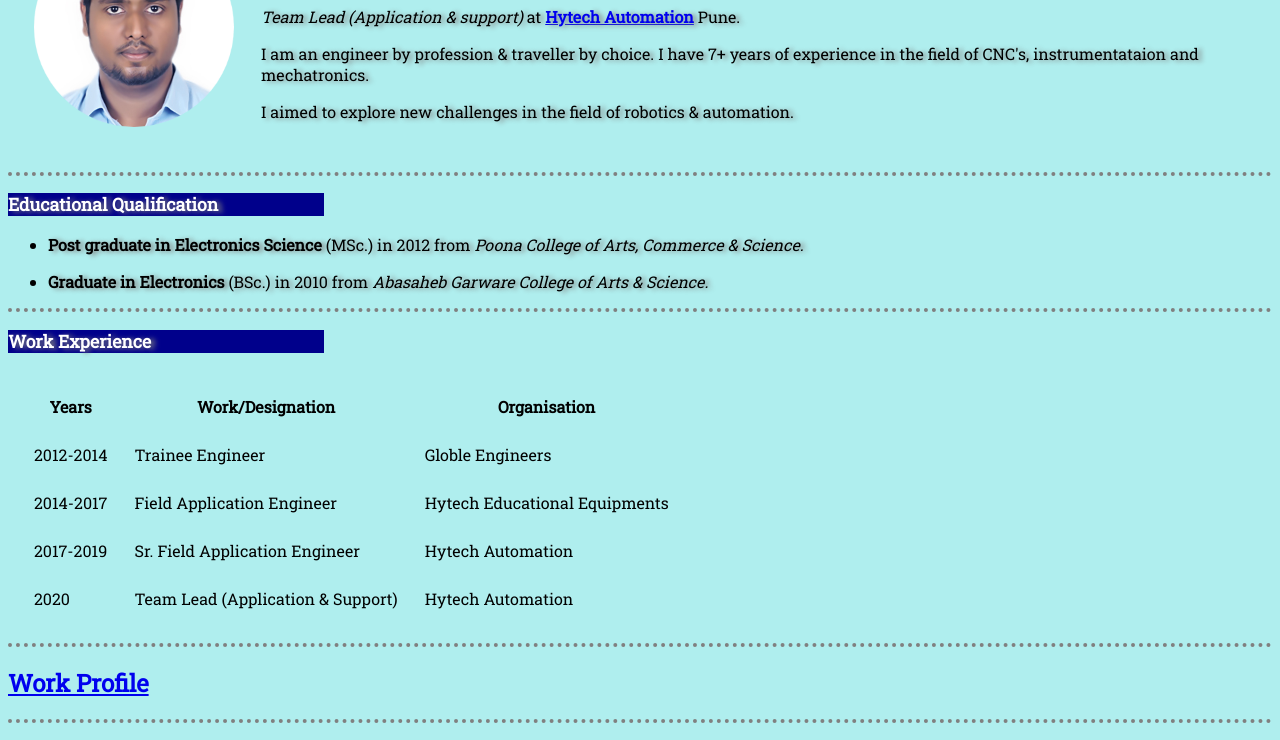
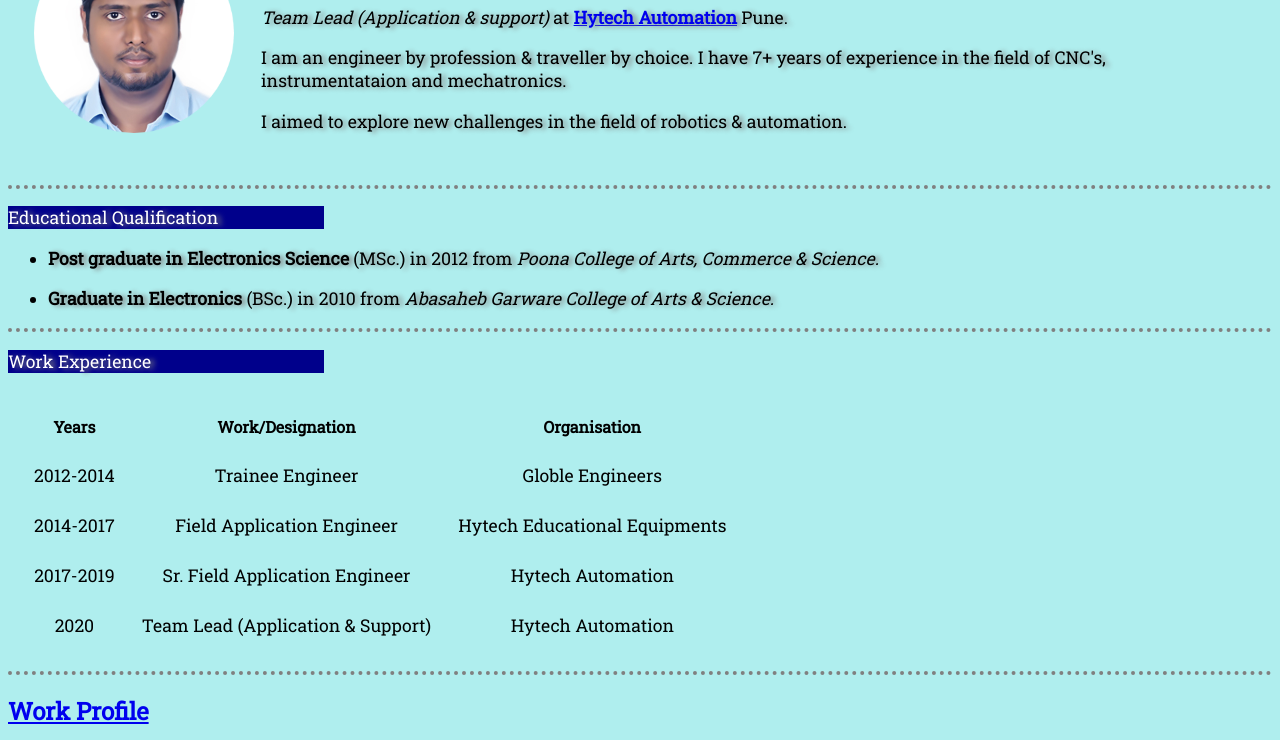
Before and after one commit to Taufiq1990/cv, a plain HTML site: page index.html in a window 1280 px wide. Shown: the part 114-854 px from the top of the page. Drawn offline with Linux system fonts and the light colour scheme.

Commit message:
Add files via upload

```diff
--- a/css/styles.css
+++ b/css/styles.css
@@ -36,7 +36,23 @@ hr {
   width: 100%;
 
 }
-
+.tdata{
+  font-family: 'Roboto Slab', serif;
+  text-align: center;
+  font-size: 1.1rem;
+  font-weight: 500;
+}
+.table1{
+   font-family: 'Roboto Slab', serif;
+   text-align: center;
+   font-size: 1.1rem;
+   font-weight: 500;
+}
+p{
+  font-family: 'Roboto Slab', serif;
+  font-size: 1.1rem;
+   font-weight: 500;
+}
 body{
 font-family: 'Roboto Slab', serif;
 }
@@ -63,6 +79,12 @@ font-family: 'Roboto Slab', serif;
      font-size: 1.1rem;
      font-weight: 500;
   }
+  p{
+    font-family: 'Roboto Slab', serif;
+    text-align: center;
+    font-size: 1.1rem;
+     font-weight: 500;
+  }
 /* .head2{
 
   text-align: center;
--- a/index.html
+++ b/index.html
@@ -45,30 +45,30 @@
 
   <table cellspacing="25">
     <tr>
-      <th>Years</th>
-      <th>Work/Designation</th>
-      <th>Organisation</th>
+      <th class="thead">Years</th>
+      <th class="thead">Work/Designation</th>
+      <th class="thead">Organisation</th>
     </tr>
     <tbody class="table1">
       <tr>
-        <td>2012-2014</td>
-        <td>Trainee Engineer</td>
-        <td>Globle Engineers</td>
+        <td class="tdata">2012-2014</td>
+        <td class="tdata">Trainee Engineer</td>
+        <td class="tdata">Globle Engineers</td>
       </tr>
       <tr>
-        <td>2014-2017</td>
-        <td>Field Application Engineer</td>
-        <td>Hytech Educational Equipments</td>
+        <td class="tdata">2014-2017</td>
+        <td class="tdata">Field Application Engineer</td>
+        <td class="tdata">Hytech Educational Equipments</td>
       </tr>
       <tr>
-        <td>2017-2019</td>
-        <td>Sr. Field Application Engineer</td>
-        <td>Hytech Automation</td>
+        <td class="tdata">2017-2019</td>
+        <td class="tdata">Sr. Field Application Engineer</td>
+        <td class="tdata">Hytech Automation</td>
       </tr>
       <tr>
-        <td>2020</td>
-        <td>Team Lead (Application & Support)</td>
-        <td>Hytech Automation</td>
+        <td class="tdata">2020</td>
+        <td class="tdata">Team Lead (Application & Support)</td>
+        <td class="tdata">Hytech Automation</td>
       </tr>
     </tbody>
 
```
